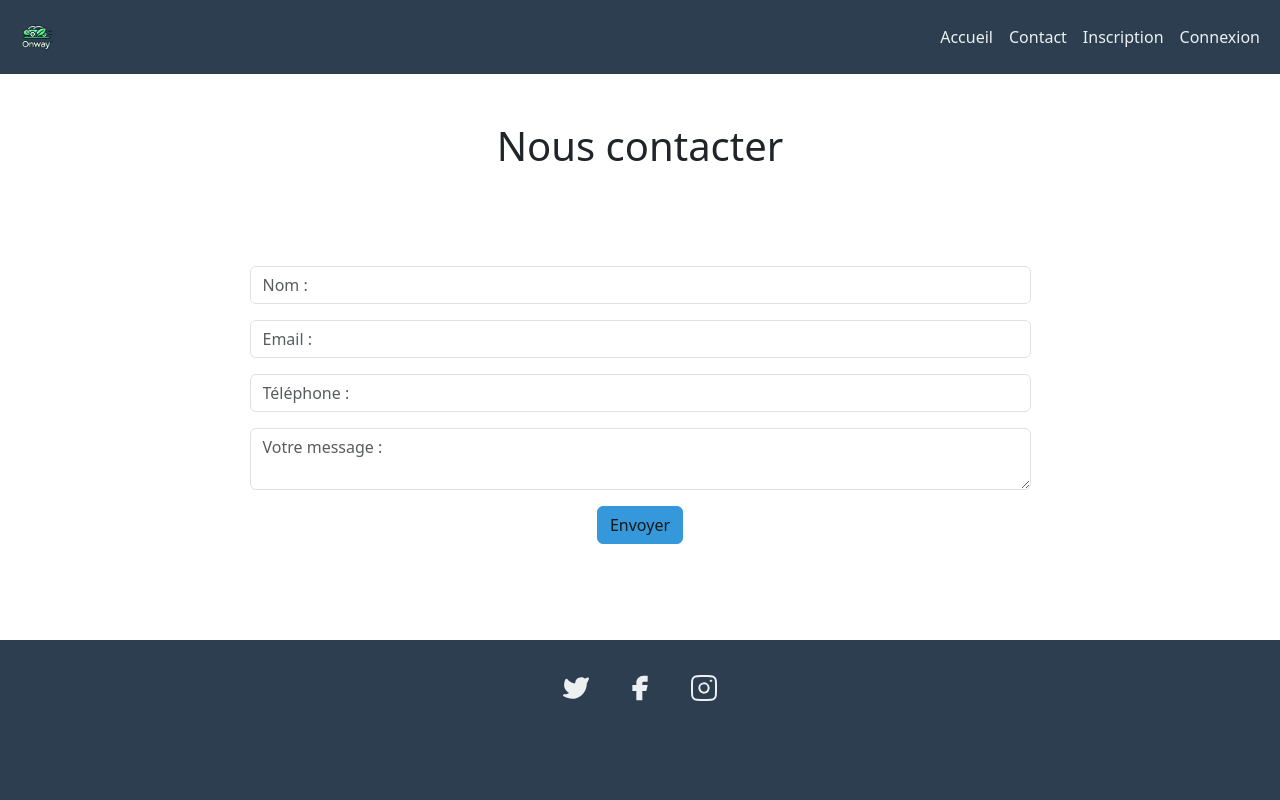
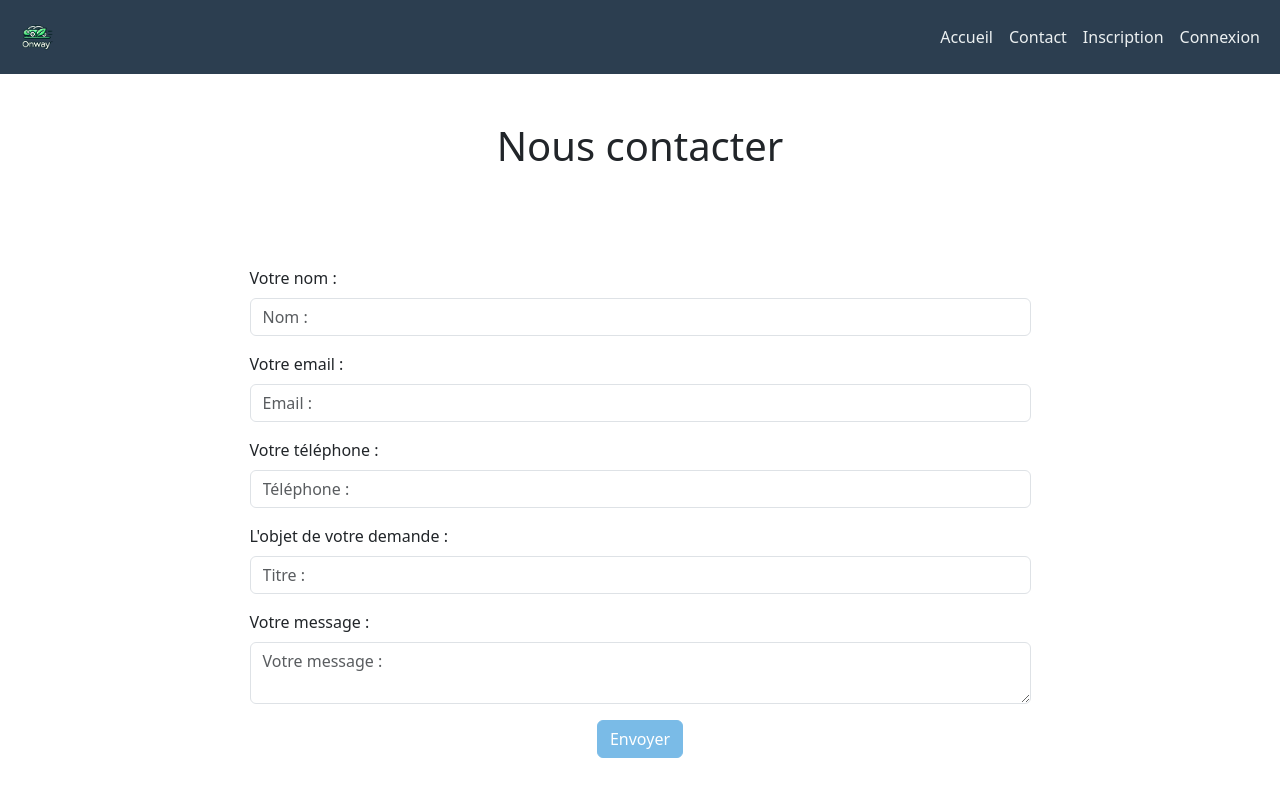
Before and after one commit to MickaelGP/Projet_Front_OnWay, a Next.js app: page /contact in a window 1280 px wide. Shown: the top 800 px of the page. Built offline with nearby package versions, Linux system fonts and the light colour scheme.

Commit message:
Debut contact

```diff
--- /dev/null
+++ b/src/app/api/contact/route.ts
@@ -0,0 +1,33 @@
+//Désactive la vérification du certificat SSL pour les requêtes sortantes (à éviter en production)
+process.env.NODE_TLS_REJECT_UNAUTHORIZED = '0';
+
+// Importe la méthode de réponse "NextResponse" fournie par Next.js pour gérer les réponses HTTP
+import { NextResponse } from "next/server";
+
+// Importe les constantes de l’application contenant l’URL de l’API et les routes
+import { API_ROUTES, API_URL } from "@/lib/apiRoutes";
+
+// Fonction asynchrone appelée lorsqu'une requête POST est reçue sur cette route
+export async function POST(request: Request){
+
+    // Récupère les données JSON envoyées dans le corps de la requête
+    const { adresseEmail, nom, telephone, message, titre } = await request.json();
+
+    // Effectue un appel à une API externe avec les données reçues
+    const apiExterne = await fetch(API_URL + API_ROUTES.contact, {
+      method: "POST",// Méthode HTTP
+      headers: {
+        "Content-type": "application/json", // Spécifie que le corps est au format JSON
+      },
+      body: JSON.stringify({ adresseEmail, nom, telephone,  message, titre}),
+    });
+
+    // Attend et récupère la réponse JSON de l’API externe
+    const data = await apiExterne.json();
+
+    // Crée une réponse HTTP côté serveur avec le même code de statut que celui retourné par l’API externe
+    const response =  NextResponse.json({ data } , { status: apiExterne.status });
+
+    // Renvoie la réponse finale au frontend
+    return response;
+}
--- a/src/ui/Form/FormContact.tsx
+++ b/src/ui/Form/FormContact.tsx
@@ -1,23 +1,108 @@
+"use client"
+// Import des hooks React nécessaires et des fonctions de validation personnalisées
+import { useState, useEffect } from "react";
+import { validationEmail, valideTelephone } from '@/utils/validation';
 export default function FormContact() {
+    // Déclaration des états (state) pour chaque champ du formulaire
+    const [nom, setNom] = useState('');
+    const [adresseEmail, setAdresseEmail] = useState('');
+    const [telephone, setTelephone] = useState('');
+    const [titre, setTitre] = useState('');
+    const [message, setMessage] = useState('');
+
+    // États pour la validation générale, les erreurs et les messages de succès
+    const [valide, setValide] = useState(false);
+    const [erreur, setErreur] = useState("")
+    const [success, setSuccess] = useState("");
+
+    // useEffect permet de vérifier la validité globale du formulaire à chaque changement des champs concernés
+    useEffect(() => {
+        setValide(validationEmail(adresseEmail) && valideTelephone(telephone));
+    }, [adresseEmail, telephone]); // Le hook est déclenché à chaque changement de ces champ
+
+    // Fonction déclenchée à la soumission du formulaire
+    const handleSubmit = async (event: React.FormEvent) => {
+        event.preventDefault();// Empêche le rechargement de la page
+        try {
+            // Envoie des données utilisateur au backend via une requête POST
+            const resp = await fetch('/api/contact/', {
+                method: 'POST',
+                headers: {
+                    'Content-Type': 'application/json',
+                },
+                body: JSON.stringify({ nom, adresseEmail, telephone, titre, message }) // Seuls les champs requis par l’API sont envoyés
+            });
+
+            // Si la réponse n’est pas "OK", on gère les erreurs
+            if (!resp.ok) {
+                const err = await resp.json();// Récupère l'erreur renvoyée par le backend
+
+                // Exemple de gestion d'erreur spécifique
+                if (err.data.status == 400) {
+                    setErreur("Tous les champs sont requis");
+                }
+
+                // Message d’erreur générique
+                setErreur(err.data.detail);
+            }
+            // Si tout se passe bien, on vide les champs et affiche un message de succès
+            const data = await resp.json();
+            setAdresseEmail("");
+            setNom("");
+            setTelephone("");
+            setTitre("")
+            setMessage("");
+
+            setSuccess(data.data.message) // Message retourné par l’API
+
+        } catch (err) {
+            // Si une erreur réseau ou serveur survient, on l'affiche dans la console
+            console.log(err);
+        }
+    }
     return (
         <section className="sectionConexion container my-5">
+            {erreur && (
+                <div className="w-50 mt-5 alert alert-danger text-center container">
+                    {erreur}
+                </div>
+            )}
+            {success && (
+                <div className="w-50 mt-5 alert alert-success text-center container">
+                    {success}
+                </div>
+            )}
             <h1 className="text-center">Nous contacter</h1>
             <div className="container w-75 my-5">
-                <form className="my-5 py-5 px-3">
+                <form onSubmit={handleSubmit} className="my-5 py-5 px-3">
                     <div className="mb-3">
-                        <input type="text" className="form-control" name="nom" id="contactNom" placeholder="Nom :" />
+                        <label htmlFor="contactNom" className="form-label">Votre nom :</label>
+                        <input type="text" className="form-control" name="nom" id="contactNom" placeholder="Nom :" required value={nom} onChange={(e) => setNom(e.target.value)} />
                     </div>
                     <div className="mb-3">
-                        <input type="email" className="form-control" name="email" id="contactEmail" placeholder="Email :" />
+                        <label htmlFor="contactEmail" className="form-label">Votre email :</label>
+                        <input type="email" className="form-control" name="adresseEmail" id="contactEmail" placeholder="Email :" required value={adresseEmail} onChange={(e) => setAdresseEmail(e.target.value)} />
+                        {adresseEmail && !validationEmail(adresseEmail) && (
+                            <p className="text-danger">Format invalide</p>
+                        )}
                     </div>
                     <div className="mb-3">
-                        <input type="tel" className="form-control" name="telephone" id="contactTelephone" placeholder="Téléphone :" />
+                        <label htmlFor="contactTelephone" className="form-label">Votre téléphone :</label>
+                        <input type="tel" className="form-control" name="telephone" id="contactTelephone" placeholder="Téléphone :" required value={telephone} onChange={(e) => setTelephone(e.target.value)} />
+                        {telephone && !valideTelephone(telephone) && (
+                            <p className="text-danger">Format invalide</p>
+                        )}
                     </div>
                     <div className="mb-3">
-                        <textarea className="form-control" name="description" id="contactDescription" placeholder="Votre message :"></textarea>
+                        <label htmlFor="contactTitre" className="form-label">L'objet de votre demande :</label>
+                        <input type="text" className="form-control" name="titre" id="contactTitre" placeholder="Titre :" required value={titre} onChange={(e) => setTitre(e.target.value)} />
+                    </div>
+                    <div className="mb-3">
+                        <label htmlFor="contactDescription" className="form-label">Votre message :</label>
+                        <textarea className="form-control" name="message" id="contactDescription" placeholder="Votre message :" required value={message} onChange={(e) => setMessage(e.target.value)}></textarea>
                     </div>
                     <div className="text-center">
-                        <button type="submit" className="btn btn-primary" id="btnContact">Envoyer</button>
+                        <button type="submit" className="btn btn-primary" id="btnContact" disabled={!valide}>Envoyer</button>
                     </div>
                 </form>
             </div>
--- a/src/utils/validation.ts
+++ b/src/utils/validation.ts
@@ -12,6 +12,16 @@ export const validationMdp = (mdp: string) => {
   const regex = /^(?=.*[a-z])(?=.*[A-Z])(?=.*\d)(?=.*[\W_])[A-Za-z\d\W_]{8,}$/;
   let resultat;
   if (regex.test(mdp)) {
+    resultat = true;
+  } else {
+    resultat = false;
+  }
+  return resultat;
+};
+export const valideTelephone = (telephone: string) => {
+  const regex = /^((\+|00)33\s?|0)[67](\s?\d{2}){4}$/;
+  let resultat;
+  if (regex.test(telephone)) {
     resultat = true;
   } else {
     resultat = false;
```
